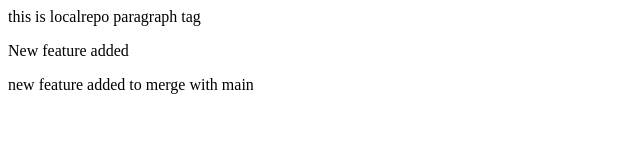
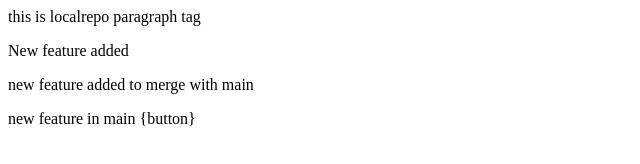
Before and after one commit to Nazeer148/localerepo, a plain HTML site: page index.html in a window 1280 px wide. Shown: the whole page, without its empty margins (0-640 px from the left). Drawn offline with Linux system fonts and the light colour scheme.

```diff
--- a/index.html
+++ b/index.html
@@ -3,3 +3,4 @@
 </p>
 <p>New feature added</p>
 <p>new feature added to merge with main</p>
+<p>new feature in main {button}</p>
```
